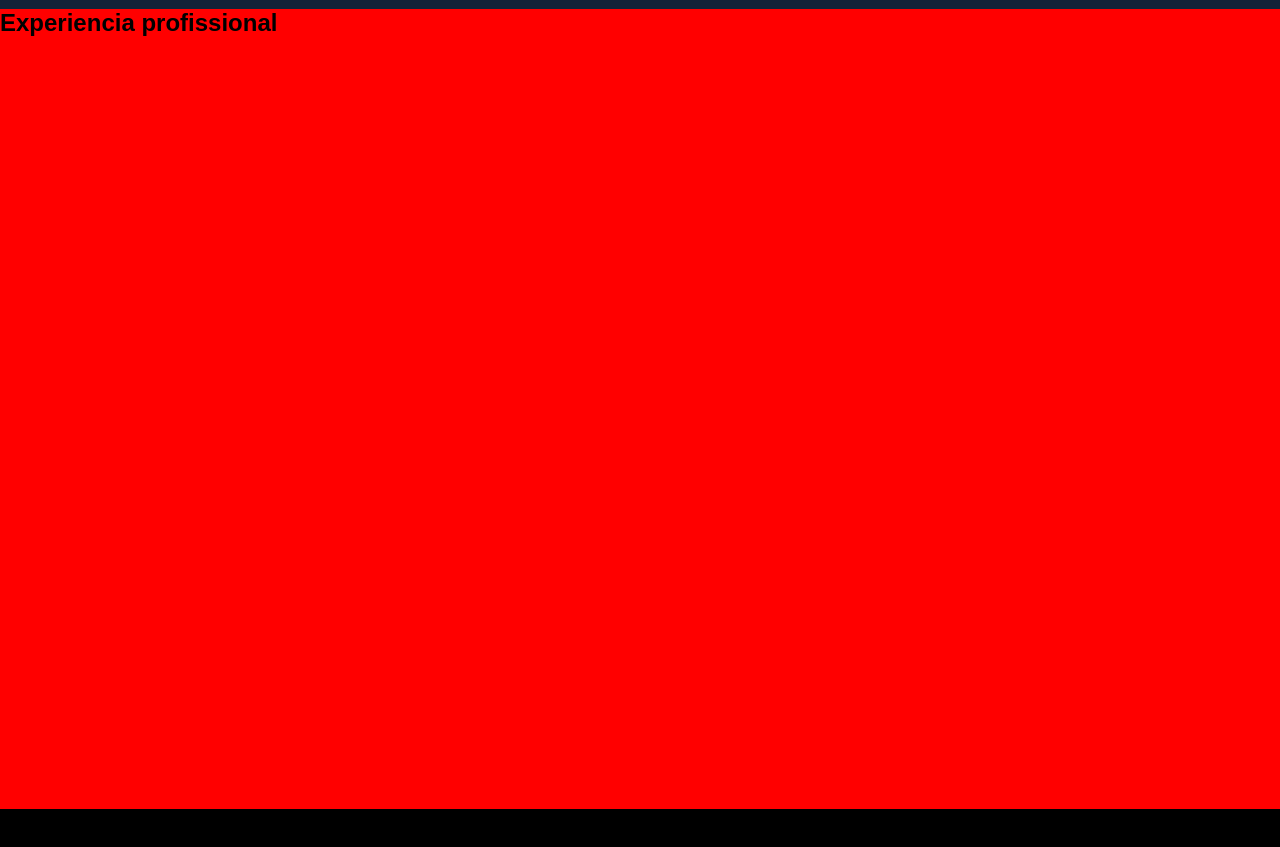
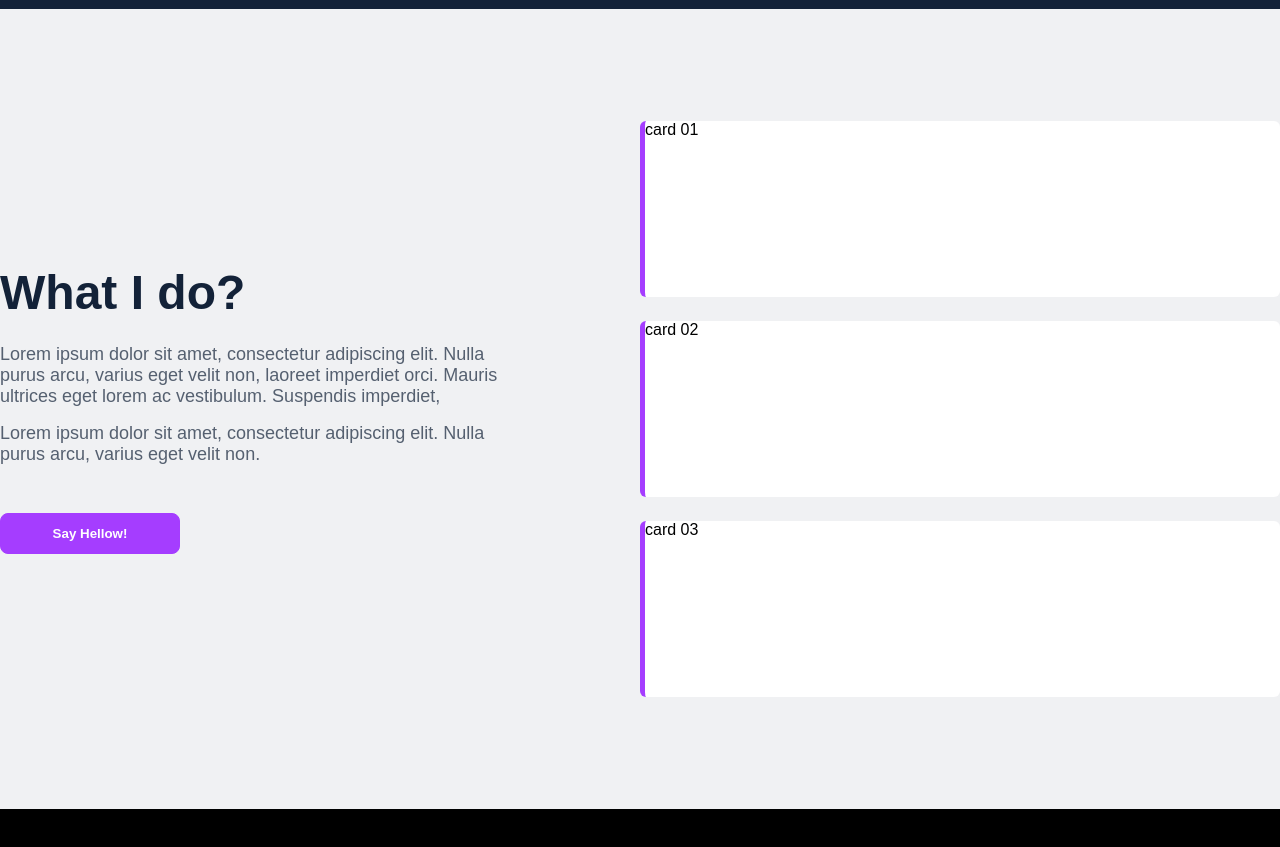
Before and after one commit to JosueCosta2023/portifolio-v2, a React (Vite) app: page / in a window 1280 px wide. Shown: the part 6180-7027 px from the top of the page. Built offline with nearby package versions, Linux system fonts and the light colour scheme.

Commit message:
crerate: experience section

```diff
--- a/src/pages/home/sections/experience/experience.tsx
+++ b/src/pages/home/sections/experience/experience.tsx
@@ -1,9 +1,28 @@
-import { ExperienceSectionContainer } from "./styled"
+import { ButtomPrimaryNormal } from "../../../../components/buttons/buttonPrimary"
+import { handleClickTest } from "../../../../components/utils"
+import { ExperienceCard, ExperienceSectionContainer, ExpirienceCardsContent, ExpirienceDetailsContent } from "./styled"
 
 export const Experience = () => {
     return(
         <ExperienceSectionContainer id="experience">
-            <h1>Experiencia profissional</h1>
+            <div>
+                <ExpirienceDetailsContent>
+                    <h2>What I do?</h2>
+                    <p>Lorem ipsum dolor sit amet, consectetur adipiscing elit. Nulla purus arcu, varius eget velit non, laoreet imperdiet orci. Mauris ultrices eget lorem ac vestibulum. Suspendis imperdiet,</p>
+                    <p>Lorem ipsum dolor sit amet, consectetur adipiscing elit. Nulla purus arcu, varius eget velit non.</p>
+                    <ButtomPrimaryNormal onClick={handleClickTest}>
+                        Say Hellow!
+                    </ButtomPrimaryNormal>
+                </ExpirienceDetailsContent>
+
+                <ExpirienceCardsContent>
+                    <div>
+                        <ExperienceCard>card 01</ExperienceCard>
+                        <ExperienceCard>card 02</ExperienceCard>
+                        <ExperienceCard>card 03</ExperienceCard>
+                    </div>
+                </ExpirienceCardsContent>
+            </div>
         </ExperienceSectionContainer>
     )
 }
--- a/src/pages/home/sections/experience/styled.ts
+++ b/src/pages/home/sections/experience/styled.ts
@@ -3,6 +3,66 @@ import styled from "styled-components"
 export const ExperienceSectionContainer = styled.section`
     width: 100%;
     height: 100vh;
-    background-color: red;
+    background-color: var(--tertiary-light);
+    & > div{
+        width: 1320px;
+        max-width: 100%;
+        height: 100%;
+        margin: 0 auto;
+        display: flex;
+        justify-content: center;
+        flex-wrap: wrap;
+    }
 
 `
+
+export const ExpirienceDetailsContent = styled.div`
+    width: 50%;
+    min-width: 529px;
+    height: 100%;
+    display: flex;
+    flex-direction: column;
+    justify-content: center;
+    @media(max-width: 768px){
+        text-align: center;
+    }
+    & > h2{
+        font-size: 48px;
+        color: var(--secundary-normal);
+        font-weight: 700;
+        margin-bottom: 24px;
+    }
+    & > p {
+        font-size: 18px;
+        color: var(--tertiary-normal);
+        margin-bottom: 16px;
+        width: 80%;
+    }
+    & > button{
+        margin-top: 32px;
+    }
+
+`
+export const ExpirienceCardsContent = styled.div`
+    width: 50%;
+    height: 100%;
+    display: flex;
+    align-items: center;
+    justify-content: center;
+    & > div {
+        width: 648px;
+        height: 576px;
+        display: flex;
+        flex-direction: column;
+        gap: 24px;
+    }
+
+`
+
+export const ExperienceCard = styled.div`
+    width: 100%;
+    height: 176px;
+    background-color: white;
+    border-left: 5px solid var(--primary-normal);
+    border-radius: 6px;
+`
```
